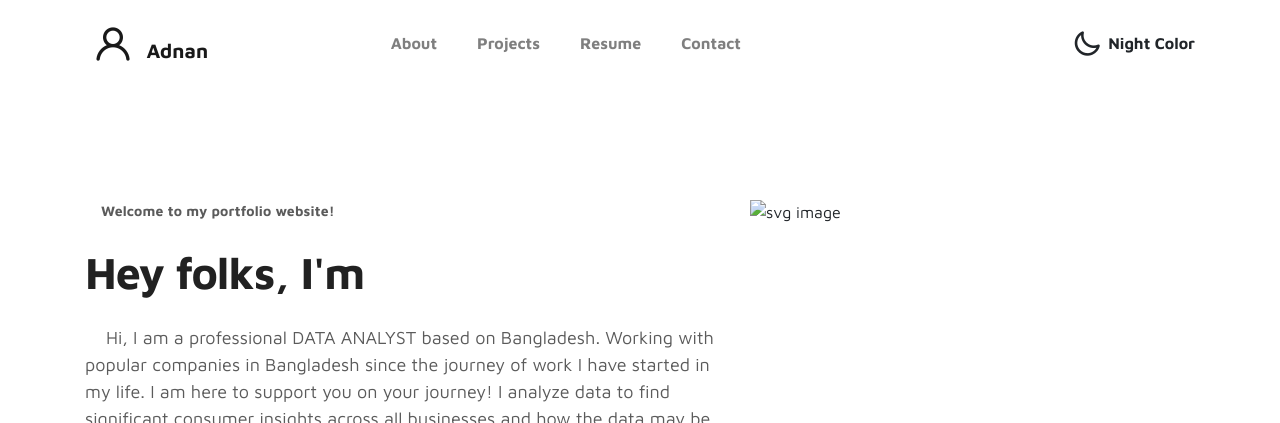
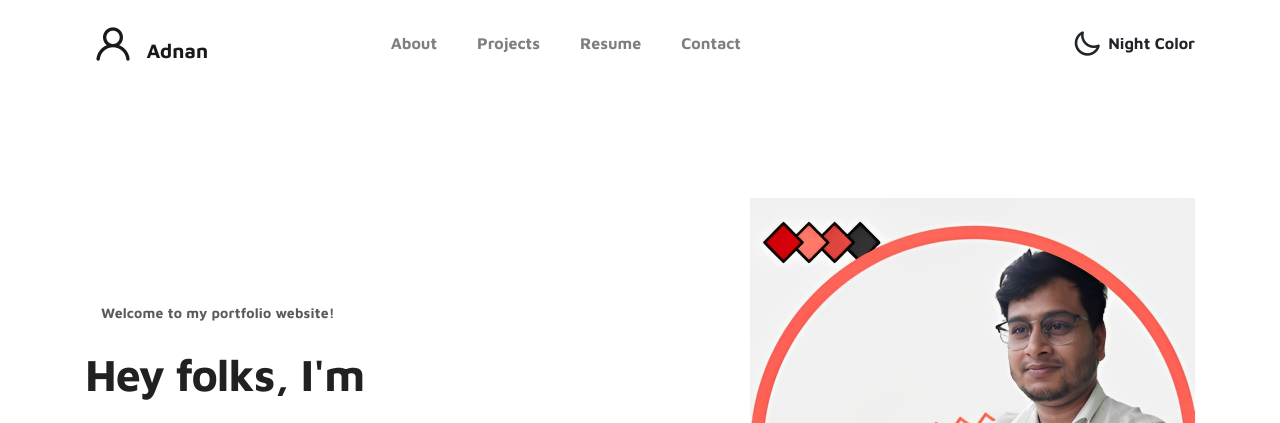
Before and after one commit to adnansikder/profile, a plain HTML site: page index.html in a window 1280 px wide. Shown: the top 423 px of the page. Drawn offline with Linux system fonts and the light colour scheme.

Commit message:
new
done

```diff
--- a/index.html
+++ b/index.html
@@ -96,7 +96,7 @@ I analyze data to find significant consumer insights across all businesses and h
 
                 <div class="col-lg-5 col-md-12 col-12">
                     <div class="about-image svg">
-                        <img src="images/avatar.png" class="img-fluid" alt="svg image">
+                        <img src="images/avatar.jpg" class="img-fluid" alt="svg image">
                     </div>
                 </div>
 
```
Also changed, not shown: images/avatar.jpg (added), images/avater.png (deleted).
